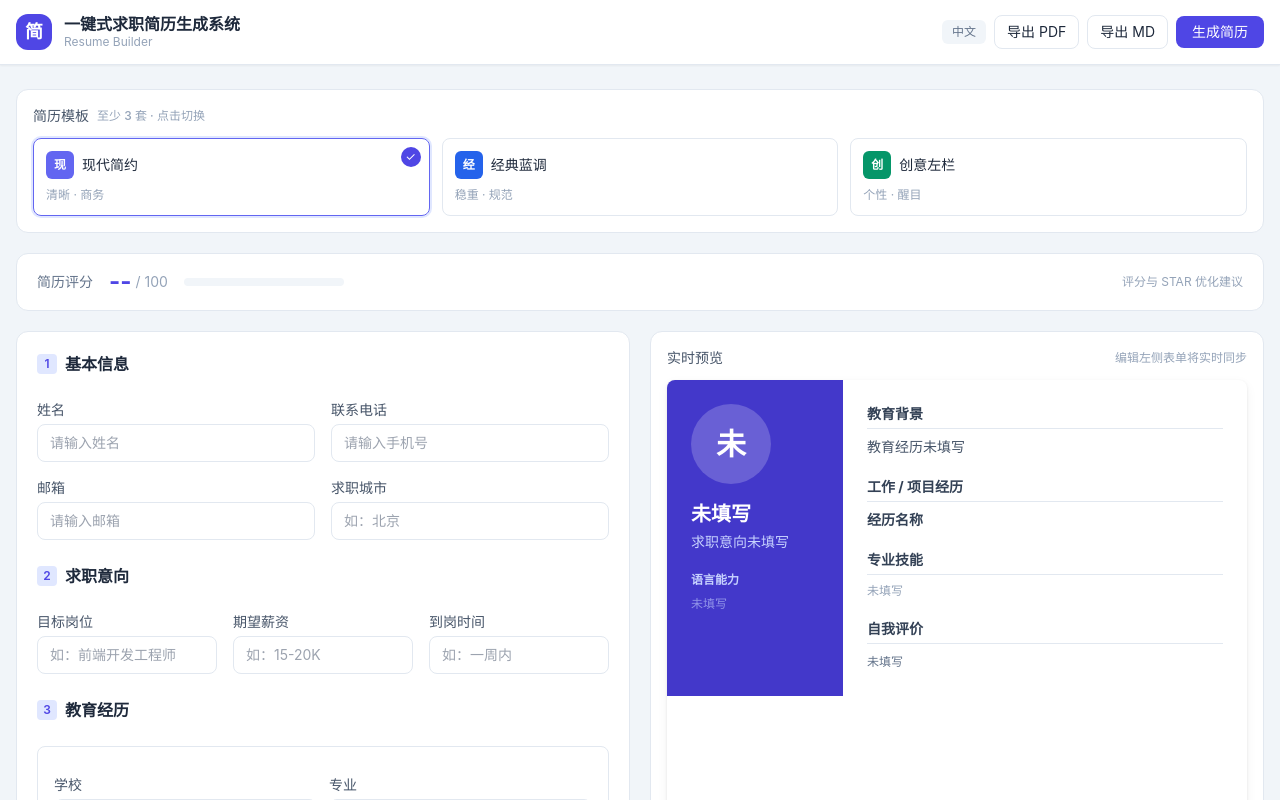
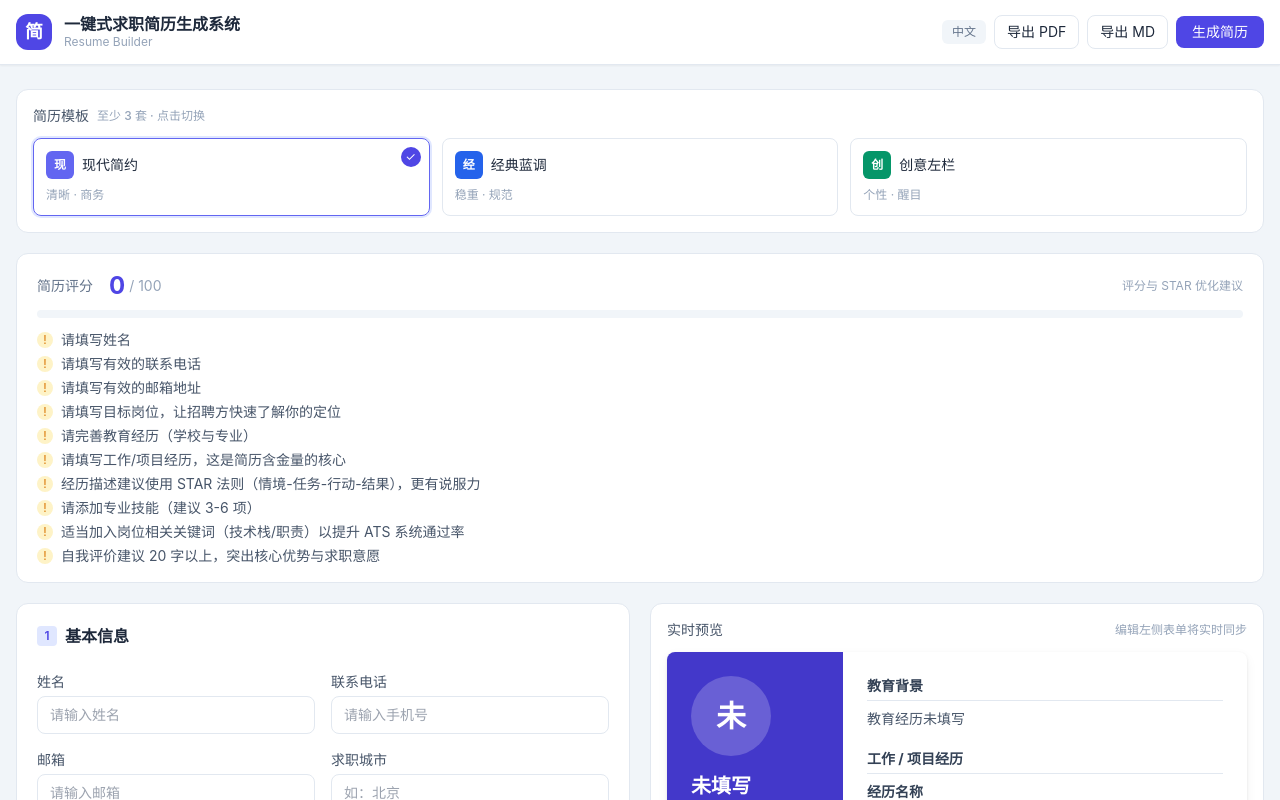
Before and after one commit to wei-zhi21/shijian, a Vue app: page / in a window 1280 px wide. Shown: the top 800 px of the page. Built offline with nearby package versions, Linux system fonts and the light colour scheme.

Commit message:
feat(V6): 简历评分与STAR优化建议-实时评分引擎
- 新增 src/scoring.js: 基于完整性/STAR法则/ATS关键词的100分制评分
- EditorView 实时显示分数+进度条+优化建议列表(中英随语言切换)

```diff
--- a/src/components/EditorView.vue
+++ b/src/components/EditorView.vue
@@ -1,10 +1,11 @@
 <script setup>
-import { ref } from 'vue'
+import { ref, computed } from 'vue'
 import TemplateBar from './TemplateBar.vue'
 import ResumeForm from './ResumeForm.vue'
 import ResumePreview from './ResumePreview.vue'
 import { resume, save } from '../resume'
 import { t } from '../i18n'
+import { evaluateResume } from '../scoring'
 
 const activeTemplate = ref('modern')
 const savedTip = ref(false)
@@ -17,25 +18,48 @@
     tipTimer = setTimeout(() => (savedTip.value = false), 2000)
   }
 }
+
+// 实时评分
+const evaluation = computed(() => evaluateResume(resume))
+const score = computed(() => evaluation.value.score)
+const tips = computed(() => evaluation.value.tips)
+const scoreColor = computed(() => {
+  if (score.value >= 80) return 'bg-emerald-500'
+  if (score.value >= 60) return 'bg-indigo-500'
+  return 'bg-amber-500'
+})
 </script>
 
 <template>
   <div class="space-y-5">
     <TemplateBar v-model="activeTemplate" />
 
-    <!-- 评分与优化建议 -->
-    <div class="flex items-center justify-between bg-white rounded-xl border border-slate-200 px-5 py-3">
-      <div class="flex items-center gap-4">
-        <span class="text-sm text-slate-500">{{ t('scoreLabel') }}</span>
-        <div class="flex items-center gap-1">
-          <span class="text-2xl font-bold text-indigo-600">--</span>
-          <span class="text-sm text-slate-400">{{ t('scoreOf') }}</span>
+    <!-- 实时评分 -->
+    <div class="bg-white rounded-xl border border-slate-200 px-5 py-4">
+      <div class="flex items-center justify-between mb-2">
+        <div class="flex items-center gap-4">
+          <span class="text-sm text-slate-500">{{ t('scoreLabel') }}</span>
+          <div class="flex items-center gap-1">
+            <span class="text-2xl font-bold text-indigo-600">{{ score }}</span>
+            <span class="text-sm text-slate-400">{{ t('scoreOf') }}</span>
+          </div>
         </div>
-        <div class="w-40 h-2 rounded-full bg-slate-100 overflow-hidden">
-          <div class="h-full w-0 bg-indigo-500"></div>
-        </div>
+        <span class="text-xs text-slate-400">{{ t('scoreHint') }}</span>
       </div>
-      <span class="text-xs text-slate-400">{{ t('scoreHint') }}</span>
+      <div class="w-full h-2 rounded-full bg-slate-100 overflow-hidden">
+        <div class="h-full transition-all duration-300" :class="scoreColor"
+          :style="{ width: score + '%' }"></div>
+      </div>
+
+      <!-- STAR 优化建议 -->
+      <div v-if="tips.length" class="mt-3 space-y-1">
+        <p v-for="(tip, i) in tips" :key="i"
+          class="flex items-start gap-2 text-sm text-slate-600">
+          <span class="mt-0.5 w-4 h-4 rounded-full bg-amber-100 text-amber-600 text-xs flex items-center justify-center shrink-0">!</span>
+          {{ tip }}
+        </p>
+      </div>
+      <p v-else class="mt-3 text-sm text-emerald-600">✓ {{ t('saved') }} · 简历质量优秀，可继续完善</p>
     </div>
 
     <div class="grid grid-cols-1 lg:grid-cols-2 gap-5">
--- /dev/null
+++ b/src/scoring.js
@@ -0,0 +1,69 @@
+import { lang } from './i18n'
+
+// 简历评分引擎：基于“什么是好简历”（完整性 + STAR 法则 + ATS 关键词）
+// 满分 100，返回分数与优化建议（中英随语言切换）
+export function evaluateResume(data) {
+  const zh = lang.value !== 'en'
+  const tips = []
+  let score = 0
+  const add = (n, tip) => {
+    score += n
+    if (tip) tips.push(tip)
+  }
+
+  // 基本信息 15
+  const b = data.basic
+  let basic = 0
+  if (b.name) basic += 5
+  else tips.push(zh ? '请填写姓名' : 'Please fill in your name')
+  if (b.phone && /^\d{6,}/.test(b.phone)) basic += 5
+  else tips.push(zh ? '请填写有效的联系电话' : 'Please enter a valid phone number')
+  if (b.email && b.email.includes('@')) basic += 5
+  else tips.push(zh ? '请填写有效的邮箱地址' : 'Please enter a valid email')
+  add(Math.min(basic, 15))
+
+  // 求职意向 10
+  if (data.intent.position) add(10)
+  else tips.push(zh ? '请填写目标岗位，让招聘方快速了解你的定位' : 'Add your target role so recruiters understand your focus')
+
+  // 教育经历 15
+  const eduFilled = data.education.filter((e) => e.school && e.major).length
+  add(Math.min(eduFilled * 12, 15))
+  if (!eduFilled) tips.push(zh ? '请完善教育经历（学校与专业）' : 'Complete your education (school & major)')
+
+  // 工作/项目经历 25
+  const expFilled = data.experiences.filter((e) => e.org || e.desc).length
+  add(Math.min(expFilled * 12, 25))
+  if (!expFilled) tips.push(zh ? '请填写工作/项目经历，这是简历含金量的核心' : 'Add work/project experience - the core value of a resume')
+
+  // STAR 法则质量 +5
+  const hasSTAR = data.experiences.some((e) => {
+    const d = e.desc || ''
+    return /情境|任务|行动|结果|负责|完成|提升|Situation|Task|Action|Result/.test(d)
+  })
+  if (hasSTAR) add(5)
+  else tips.push(zh ? '经历描述建议使用 STAR 法则（情境-任务-行动-结果），更有说服力' : 'Use the STAR format (Situation-Task-Action-Result) for more compelling descriptions')
+
+  // 专业技能 15
+  add(Math.min(data.skills.length * 3, 15))
+  if (!data.skills.length) tips.push(zh ? '请添加专业技能（建议 3-6 项）' : 'Add skills (3-6 recommended)')
+
+  // ATS 关键词 +5
+  const kw = ['vue', 'react', '前端', '开发', 'java', 'python', '项目', '团队', '管理', 'git', 'typescript', 'javascript', 'node']
+  const text = (data.summary + data.experiences.map((e) => e.desc).join(' ')).toLowerCase()
+  const hit = kw.filter((k) => text.includes(k)).length
+  add(Math.min(hit, 5))
+  if (hit < 3) tips.push(zh ? '适当加入岗位相关关键词（技术栈/职责）以提升 ATS 系统通过率' : 'Add role-related keywords (tech stack/duties) to pass ATS screening')
+
+  // 语言能力 5
+  add(Math.min(data.languages.length * 2.5, 5))
+
+  // 自我评价 10
+  if (data.summary && data.summary.length >= 20) add(10)
+  else tips.push(zh ? '自我评价建议 20 字以上，突出核心优势与求职意愿' : 'Write a 20+ character summary highlighting your strengths')
+
+  return {
+    score: Math.round(Math.min(score, 100)),
+    tips
+  }
+}
```
